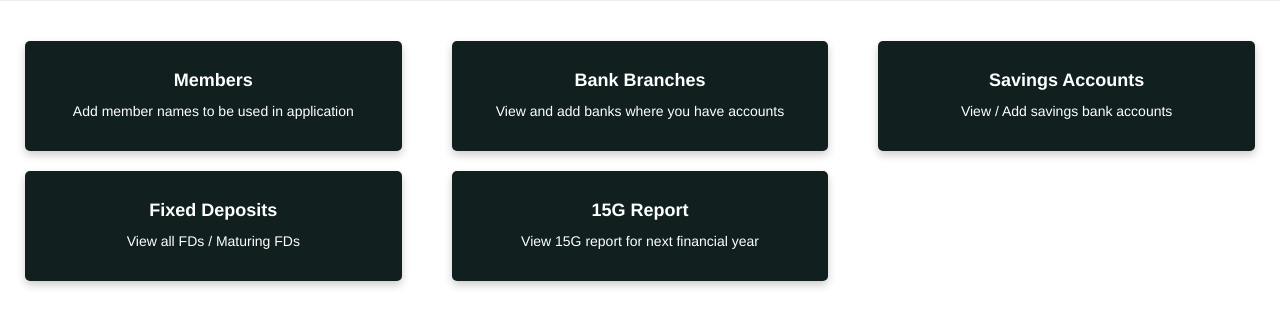
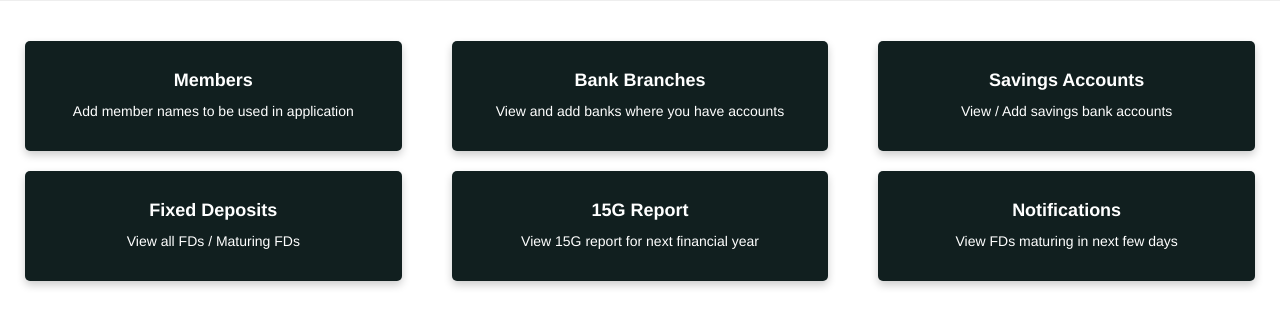
Before and after one commit to sannidhiteredesai/PersonalAccountant, a Flask app: page / in a window 1280 px wide. Shown: the part 291-618 px from the top of the page. Run offline with Flask 2, Linux system fonts and the light colour scheme; the visitor is signed in with stand-in values (Sample User, id 1); some libraries are stand-ins or nearby versions.

Commit message:
Adding endpoint for notifications - WIP

```diff
--- a/pa/ui/routes.py
+++ b/pa/ui/routes.py
@@ -7,6 +7,7 @@ from pa.ui.members import routes
 from pa.ui.bank import routes
 from pa.ui.fd import routes
 from pa.ui.report15g import routes
+from pa.ui.notifications import routes
 
 @app.route('/')
 @login_required
--- a/pa/ui/templates/index/index.html
+++ b/pa/ui/templates/index/index.html
@@ -71,7 +71,12 @@
             </a>
         </div>
         <div class="col-sm-6 col-lg-4">
-            <!-- Blank div for formatting html properly -->
+            <a href="/notifications">
+                <div class="inner-card">
+                    <h4><b>Notifications</b></h4>
+                    <p>View FDs maturing in next few days</p>
+                </div>
+            </a>
         </div>
     </div>
 </div>
```
Also changed, not shown: pa/ui/notifications/routes.py (added, +9 -0 lines), pa/ui/templates/notifications/notifications.html (added, +22 -0 lines), pa/ui/notifications/__init__.py (added).
